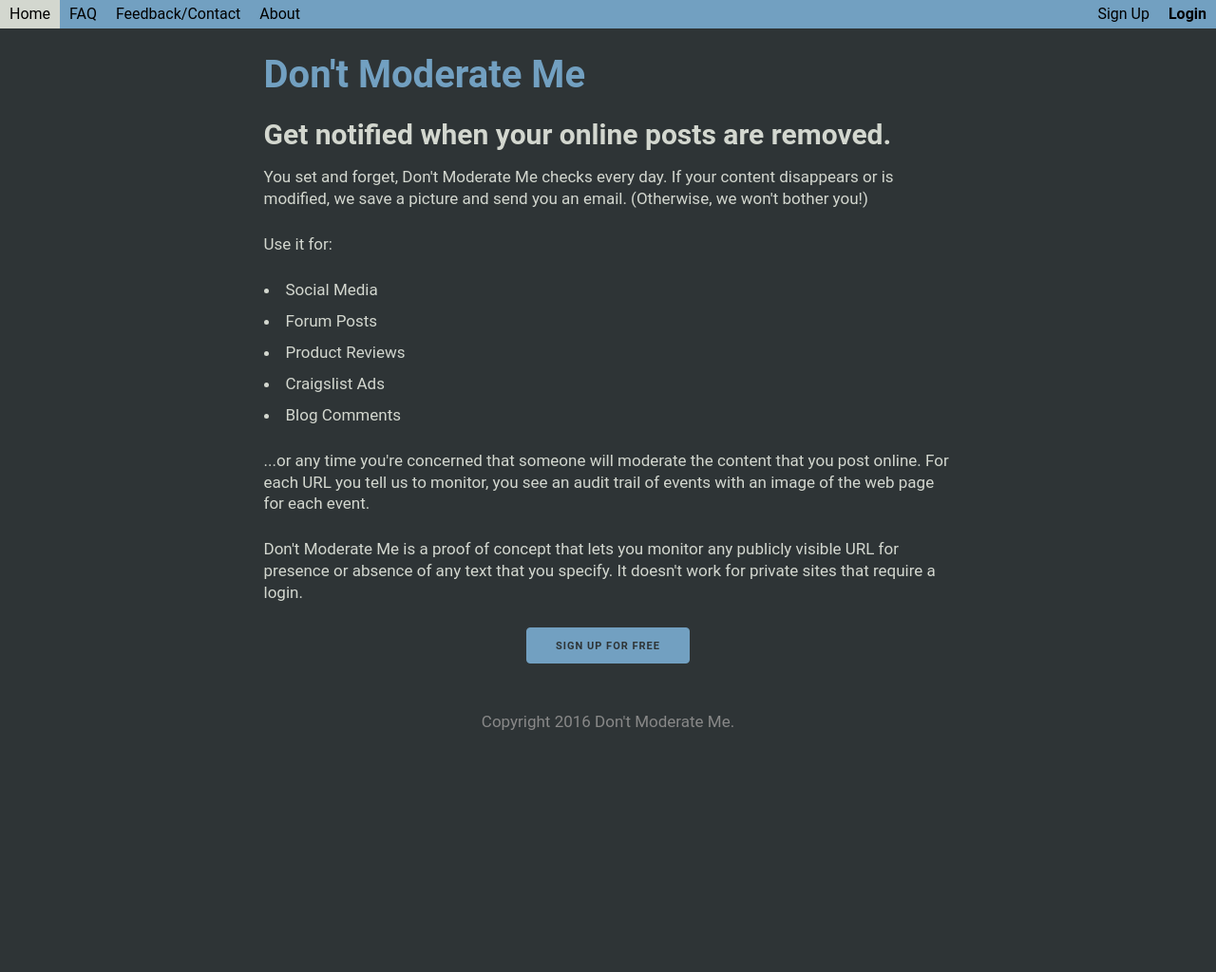
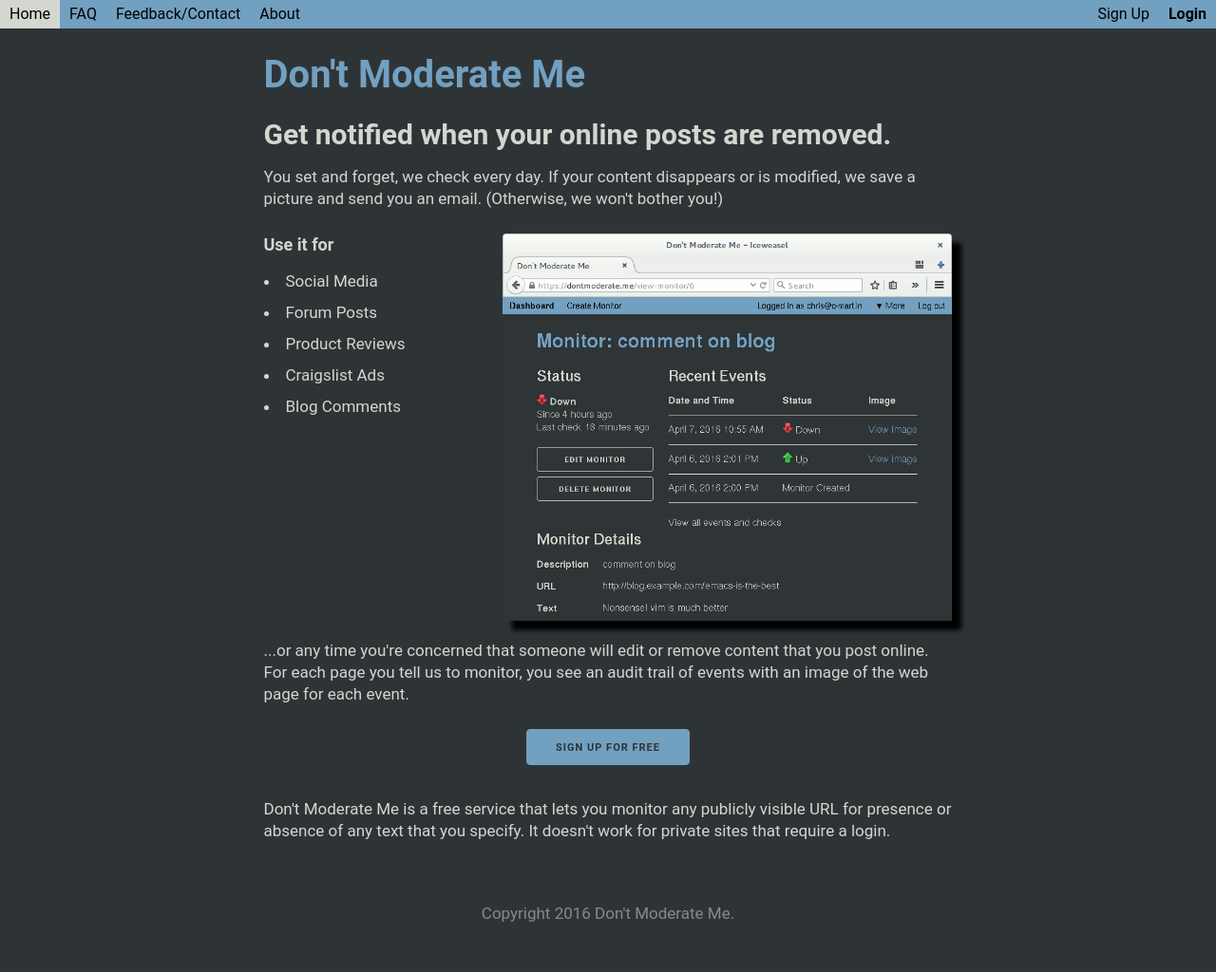
Before and after one commit to c-mart/dontmoderateme, a Flask app: page / in a window 1280 px wide. Shown: the whole page at 95% size. Before the commit the page ends 769 px from the top, so only its background shows below. Run offline with Flask 2, Linux system fonts and the light colour scheme; some libraries are stand-ins or nearby versions.

Commit message:
Tweaks to front page, adding FAQ items

```diff
--- a/dontmoderateme/static/css/custom.css
+++ b/dontmoderateme/static/css/custom.css
@@ -55,6 +55,8 @@ img {
     max-width: 100%;
     box-sizing: border-box;
     margin: 0 auto;
+    box-shadow: 10px 10px 5px #000000;
+    margin-bottom: 2rem;
 
 }
 
--- a/dontmoderateme/templates/index.html
+++ b/dontmoderateme/templates/index.html
@@ -1,9 +1,10 @@
 {% extends 'layout.html' %}
 {% block body %}
     <h2>Get notified when your online posts are removed.</h2>
-    <p>You set and forget, Don't Moderate Me checks every day. If your content disappears or is modified, we save a picture and send you an email. (Otherwise, we won't bother you!)</p>
-    <p>
-        Use it for:
+    <p>You set and forget, we check every day. If your content disappears or is modified, we save a picture and send you an email. (Otherwise, we won't bother you!)</p>
+    <div class="row">
+        <div class="four columns">
+            <h4>Use it for</h4>
             <ul>
                 <li>Social Media</li>
                 <li>Forum Posts</li>
@@ -11,12 +12,19 @@
                 <li>Craigslist Ads</li>
                 <li>Blog Comments</li>
             </ul>
-        ...or any time you're concerned that someone will moderate the content that you post online. For each URL you tell us to monitor, you see an audit trail of events with an image of the web page for each event.
+        </div>
+        <div class="eight columns">
+            <img src="{{ url_for('static', filename='images/dmm-monitor-example.png') }}" />
+        </div>
+    </div>
+
+        ...or any time you're concerned that someone will edit or remove content that you post online. For each page you tell us to monitor, you see an audit trail of events with an image of the web page for each event.
     </p>
 
-    <p>Don't Moderate Me is a proof of concept that lets you monitor any publicly visible URL for presence or absence of any text that you specify. It doesn't work for private sites that require a login.</p>
+    <p class="center">
+        <a class="button button-primary" href="{{ url_for('register') }}">Sign Up for Free</a>
+    </p>
 
-    <div class="center">
-        <a class="button button-primary" href="{{ url_for('register') }}">Sign Up for Free</a>
-    </div>
+    <p>Don't Moderate Me is a free service that lets you monitor any publicly visible URL for presence or absence of any text that you specify. It doesn't work for private sites that require a login.</p>
+
 {% endblock %}
```
Also changed, not shown: dontmoderateme/templates/faq.html (+18 -1 lines), planning.md (+3 -1 lines), dontmoderateme/static/images/dmm-monitor-example.png (added). Lines whose indentation alone changed are shown as unchanged.
